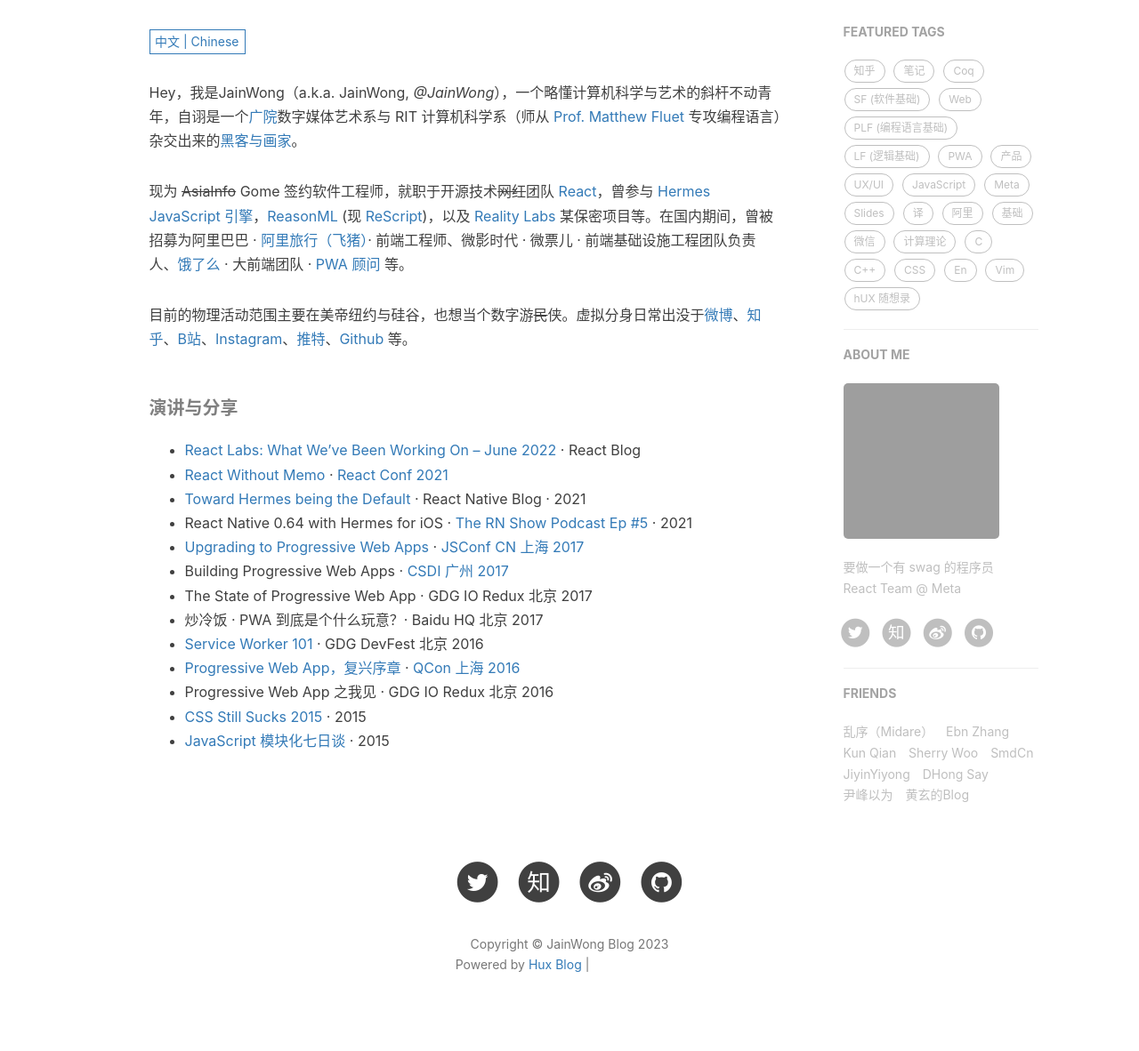
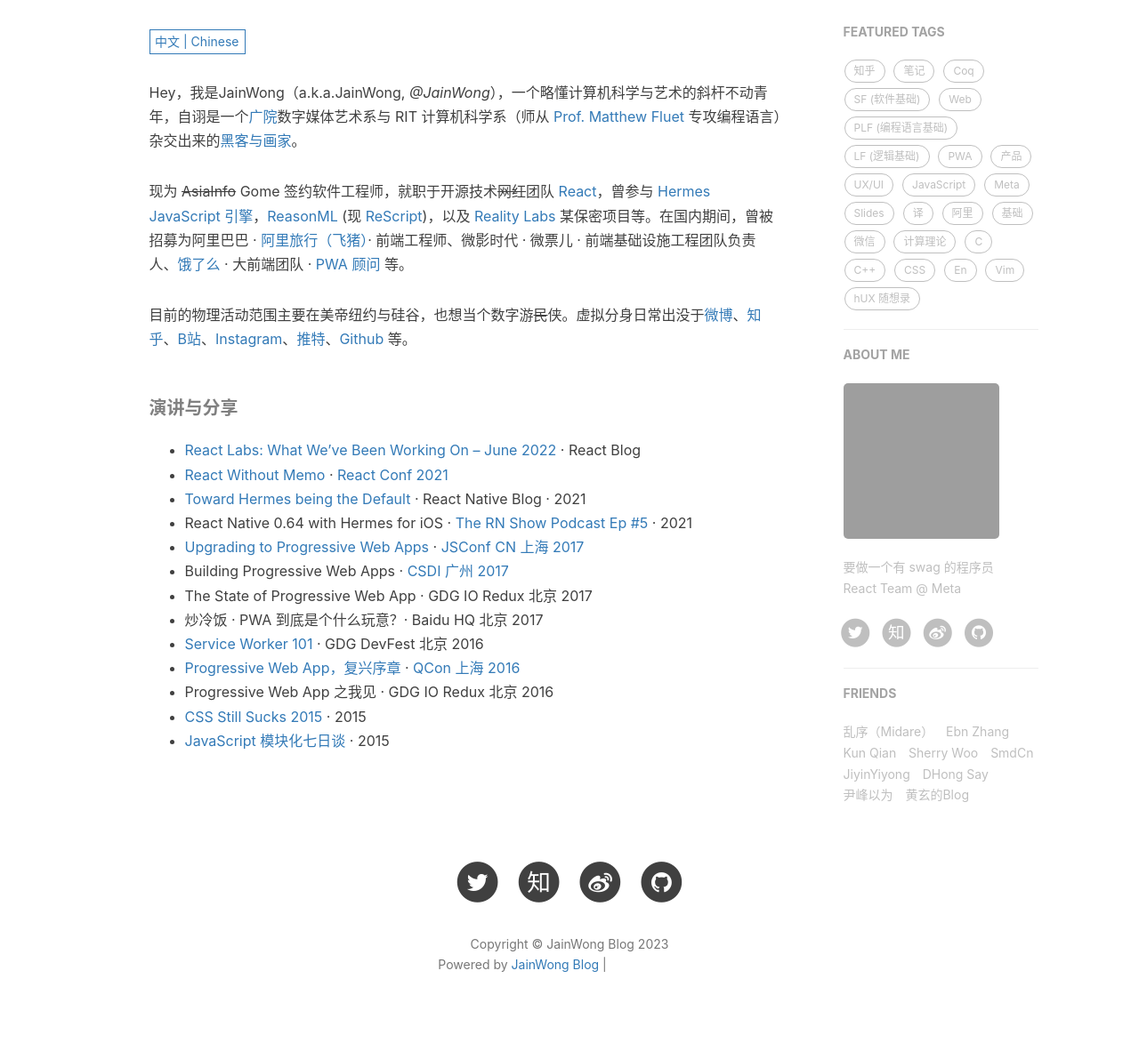
Before and after one commit to JainWong/JainWong.github.io, a Jekyll site: the page built from about.html, in a window 1280 px wide. Shown: the part 420-1602 px from the top of the page at 89% size. Built offline with Jekyll 4.4.1, drawn with Linux system fonts in a browser that asks for light colours; nearby versions of some CDN libraries; comment, search, counter and statistics services are not loaded; grey boxes are pictures that could not be loaded.

Commit message:
修改页脚

```diff
--- a/_includes/about/zh.md
+++ b/_includes/about/zh.md
@@ -1,4 +1,4 @@
-Hey，我是JainWong（a.k.a. JainWong, _@JainWong_），一个略懂计算机科学与艺术的斜杆不动青年，自诩是一个[广院](https://baike.baidu.com/item/%E4%B8%AD%E5%9B%BD%E4%BC%A0%E5%AA%92%E5%A4%A7%E5%AD%A6)数字媒体艺术系与 RIT 计算机科学系（师从 [Prof. Matthew Fluet](https://www.cs.rit.edu/~mtf/) 专攻编程语言）杂交出来的[黑客与画家](https://book.douban.com/subject/6021440/)。
+Hey，我是JainWong（a.k.a.JainWong, _@JainWong_），一个略懂计算机科学与艺术的斜杆不动青年，自诩是一个[广院](https://baike.baidu.com/item/%E4%B8%AD%E5%9B%BD%E4%BC%A0%E5%AA%92%E5%A4%A7%E5%AD%A6)数字媒体艺术系与 RIT 计算机科学系（师从 [Prof. Matthew Fluet](https://www.cs.rit.edu/~mtf/) 专攻编程语言）杂交出来的[黑客与画家](https://book.douban.com/subject/6021440/)。
 
 现为 <del>AsiaInfo</del> Gome 签约软件工程师，就职于开源技术<del>网红</del>团队 [React](https://beta.reactjs.org/community/meet-the-team#react-core)，曾参与 [Hermes JavaScript 引擎](https://hermesengine.dev/)，[ReasonML](https://reasonml.github.io/) (现 [ReScript](https://rescript-lang.org/))，以及 [Reality Labs](https://tech.fb.com/ar-vr/) 某保密项目等。在国内期间，曾被招募为阿里巴巴 · [阿里旅行（飞猪）](http://alitrip.com)· 前端工程师、微影时代 · 微票儿 · 前端基础设施工程团队负责人、[饿了么](https://ele.me/) · 大前端团队 · [PWA 顾问](https://medium.com/elemefe/upgrading-ele-me-to-progressive-web-app-2a446832e509) 等。
 
--- a/_includes/footer.html
+++ b/_includes/footer.html
@@ -9,10 +9,10 @@
                 <p class="copyright text-muted">
                     Copyright &copy; {{ site.title }} {{ site.time | date: '%Y' }}
                     <br>
-                    Powered by <a href="http://huangxuan.me">Hux Blog</a> |
+                    Powered by <a href="https://jainwong.github.io/">JainWong Blog</a> |
                     <iframe style="margin-left: 2px; margin-bottom:-5px;" frameborder="0" scrolling="0" width="100px"
                         height="20px"
-                        src="https://ghbtns.com/github-btn.html?user=huxpro&repo=huxpro.github.io&type=star&count=true">
+                        src="https://ghbtns.com/github-btn.html?user=JainWong&repo=JainWong.github.io&type=star&count=true">
                     </iframe>
                 </p>
             </div>
```
